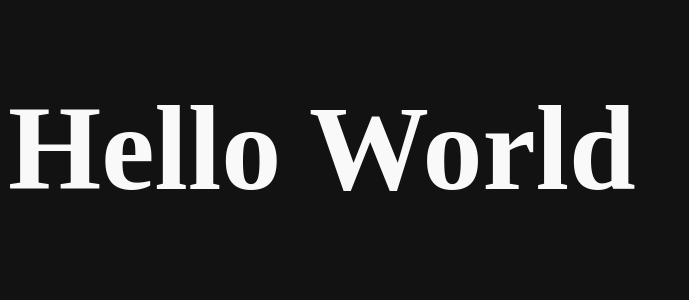
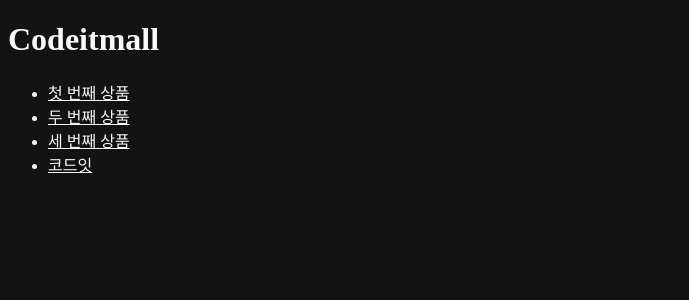
Before and after one commit to edhcoding/Practice-Next.js, a Next.js app: page / in a window 1280 px wide. Shown: the top 300 px of the page, without its empty margins (0-689 px from the left). Built offline with nearby package versions, Linux system fonts and the light colour scheme.

Commit message:
Link 컴포넌트 사용

```diff
--- a/pages/index.js
+++ b/pages/index.js
@@ -1,5 +1,23 @@
-import styles from "@/styles/Home.module.css";
+import Link from "next/link";
 
 export default function Home() {
-  return <h1 className={styles.title}>Hello World</h1>;
+  return (
+    <div>
+      <h1>Codeitmall</h1>
+      <ul>
+        <li>
+          <Link href="/products/1">첫 번째 상품</Link>
+        </li>
+        <li>
+          <Link href="/products/2">두 번째 상품</Link>
+        </li>
+        <li>
+          <Link href="/products/3">세 번째 상품</Link>
+        </li>
+        <li>
+          <Link href="https://codeit.kr">코드잇</Link>
+        </li>
+      </ul>
+    </div>
+  );
 }
```
